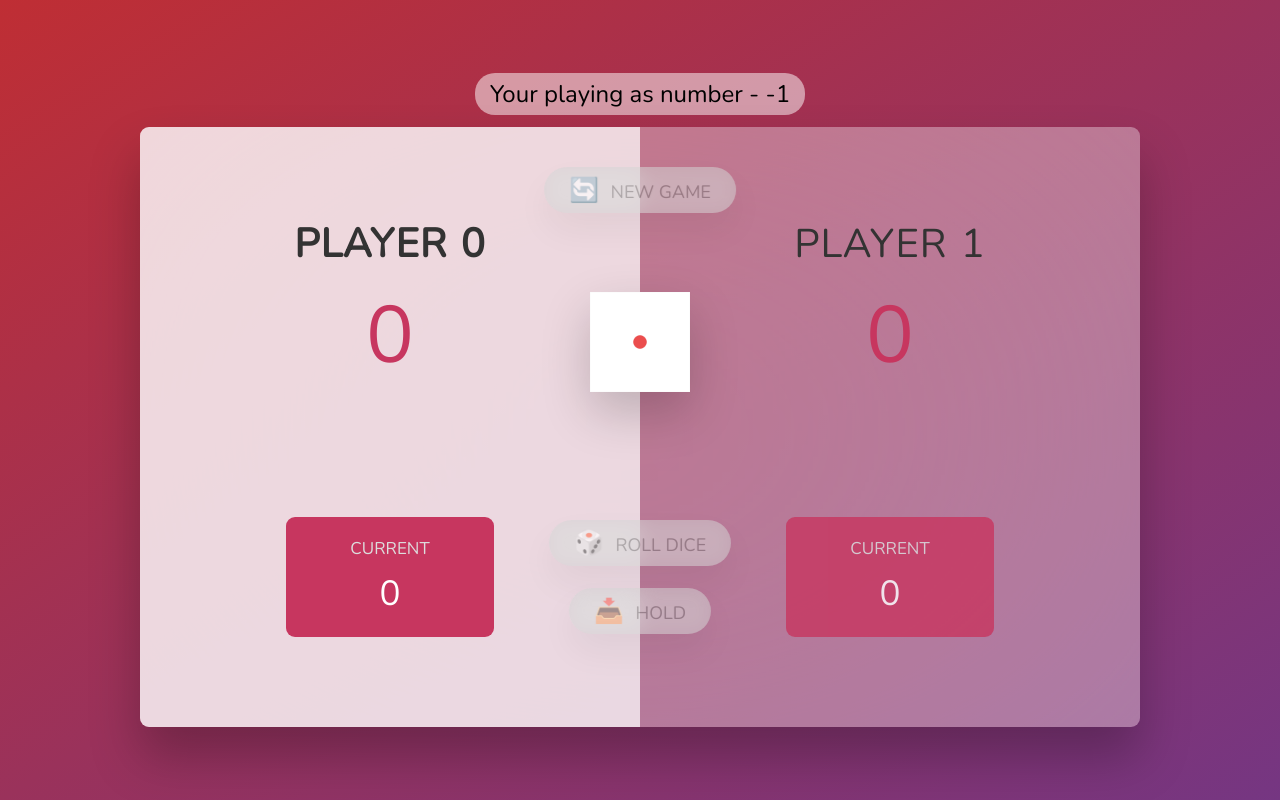
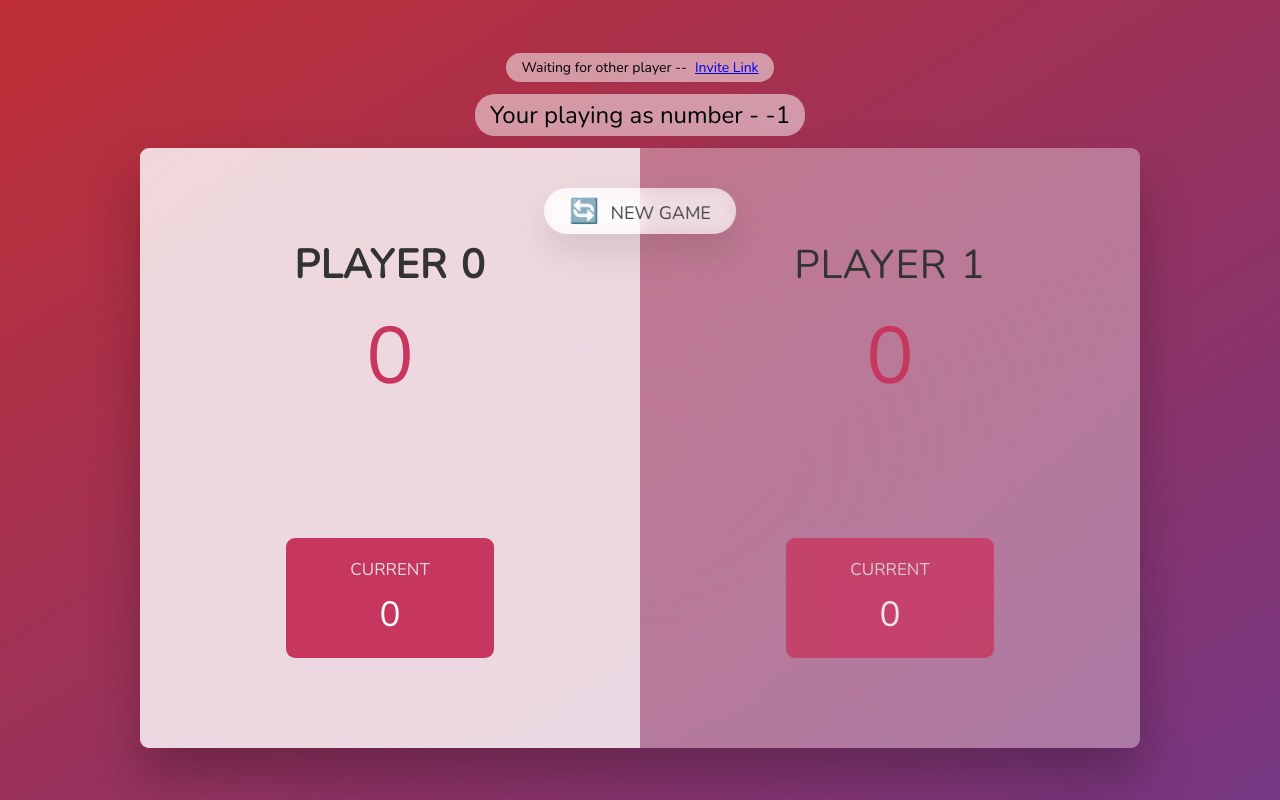
Before and after one commit to Lokesh-Kudipudi/Dice-Game-Multiplayer, a React (Vite) app in the folder frontend/: page /4 in a window 1280 px wide. Built offline with nearby package versions, Linux system fonts and the light colour scheme; no server answers.

Commit message:
waiting feature

```diff
--- a/frontend/src/App.css
+++ b/frontend/src/App.css
@@ -38,6 +38,10 @@ main {
   border-radius: 9px;
   overflow: hidden;
   display: flex;
+}
+
+.hidden {
+  display: none;
 }
 
 .player {
@@ -177,7 +181,7 @@ button:disabled {
   opacity: 50%;
 }
 
-.playerIndicator {
+.indicator {
   font-size: 24px;
   background-color: rgba(255, 255, 255, 0.506);
   color: black;
--- a/frontend/src/App.jsx
+++ b/frontend/src/App.jsx
@@ -5,18 +5,21 @@ import CurrentScore from "./components/CurrentScore";
 import Section from "./components/Section";
 import Dice from "./components/Dice";
 import io from "socket.io-client";
-import { useNavigate, useParams } from "react-router-dom";
+import { Link, useNavigate, useParams } from "react-router-dom";
 import PlayerIndicator from "./components/PlayerIndicator";
+import WaitingIndicator from "./components/WaitingIndicator";
 
 const ENDPOINT = "http://localhost:3000";
 let socket;
 
 function App() {
+  const [waiting, setWaiting] = useState(true);
+  const [playerCount, setPlayerCount] = useState(0);
   const [playerNumber, setPlayerNumber] = useState(-1);
   const [scores, setScores] = useState([0, 0]);
   const [currentScore, setCurrentScore] = useState([0, 0]);
   const [activePlayer, setActivePlayer] = useState(0);
-  const [playing, setPlaying] = useState(true);
+  const [playing, setPlaying] = useState(false);
   const [src, setSrc] = useState(`dice-1.png`);
   const [win, setWin] = useState(2);
   const navigate = useNavigate();
@@ -34,8 +37,20 @@ function App() {
     socket.emit("setup", key ? String(key) : id);
 
     socket.on("connected", (playerNo) => {
-      console.log(`Connected from server - socket`);
-      setPlayerNumber(() => playerNo);
+      setPlayerNumber(() => {
+        if (playerNo + 1 === 2) {
+          setWaiting(false);
+          setPlaying(true);
+        }
+        return playerNo;
+      });
+    });
+
+    socket.on("newConnectionClient", (playerCount) => {
+      if (playerCount + 1 === 2) {
+        setWaiting(false);
+        setPlaying(true);
+      }
     });
 
     socket.on("rollDiceClient", (newCurrentScore, diceUrl) => {
@@ -140,6 +155,17 @@ function App() {
         gap: "12px",
       }}
     >
+      {waiting && (
+        <WaitingIndicator>
+          <p>Waiting for other player -- </p>
+          <Link
+            target="_blank"
+            to={`http://localhost:5173/${id}`}
+          >
+            Invite Link
+          </Link>
+        </WaitingIndicator>
+      )}
       <PlayerIndicator
         playerNumber={playerNumber}
       ></PlayerIndicator>
@@ -178,7 +204,9 @@ function App() {
         <>
           <button
             onClick={handleRollDice}
-            className="btn btn--roll"
+            className={`btn btn--roll ${
+              playing ? "" : "hidden"
+            }`}
             disabled={activePlayer !== playerNumber}
           >
             🎲 Roll dice
@@ -186,7 +214,9 @@ function App() {
           <button
             disabled={activePlayer !== playerNumber}
             onClick={handleHold}
-            className="btn btn--hold"
+            className={`btn btn--hold ${
+              playing ? "" : "hidden"
+            }`}
           >
             📥 Hold
           </button>
--- a/frontend/src/components/PlayerIndicator.jsx
+++ b/frontend/src/components/PlayerIndicator.jsx
@@ -1,6 +1,6 @@
 function PlayerIndicator({ playerNumber }) {
   return (
-    <p className="playerIndicator">
+    <p className="indicator">
       Your playing as number - {playerNumber}
     </p>
   );
--- /dev/null
+++ b/frontend/src/components/WaitingIndicator.jsx
@@ -0,0 +1,12 @@
+function WaitingIndicator({ children }) {
+  return (
+    <div
+      className="indicator"
+      style={{ fontSize: "14px", display: "flex", gap: "8px" }}
+    >
+      {children}
+    </div>
+  );
+}
+
+export default WaitingIndicator;
```
Also changed, not shown: 1 other file (tests, documents, lock files or other folders).
